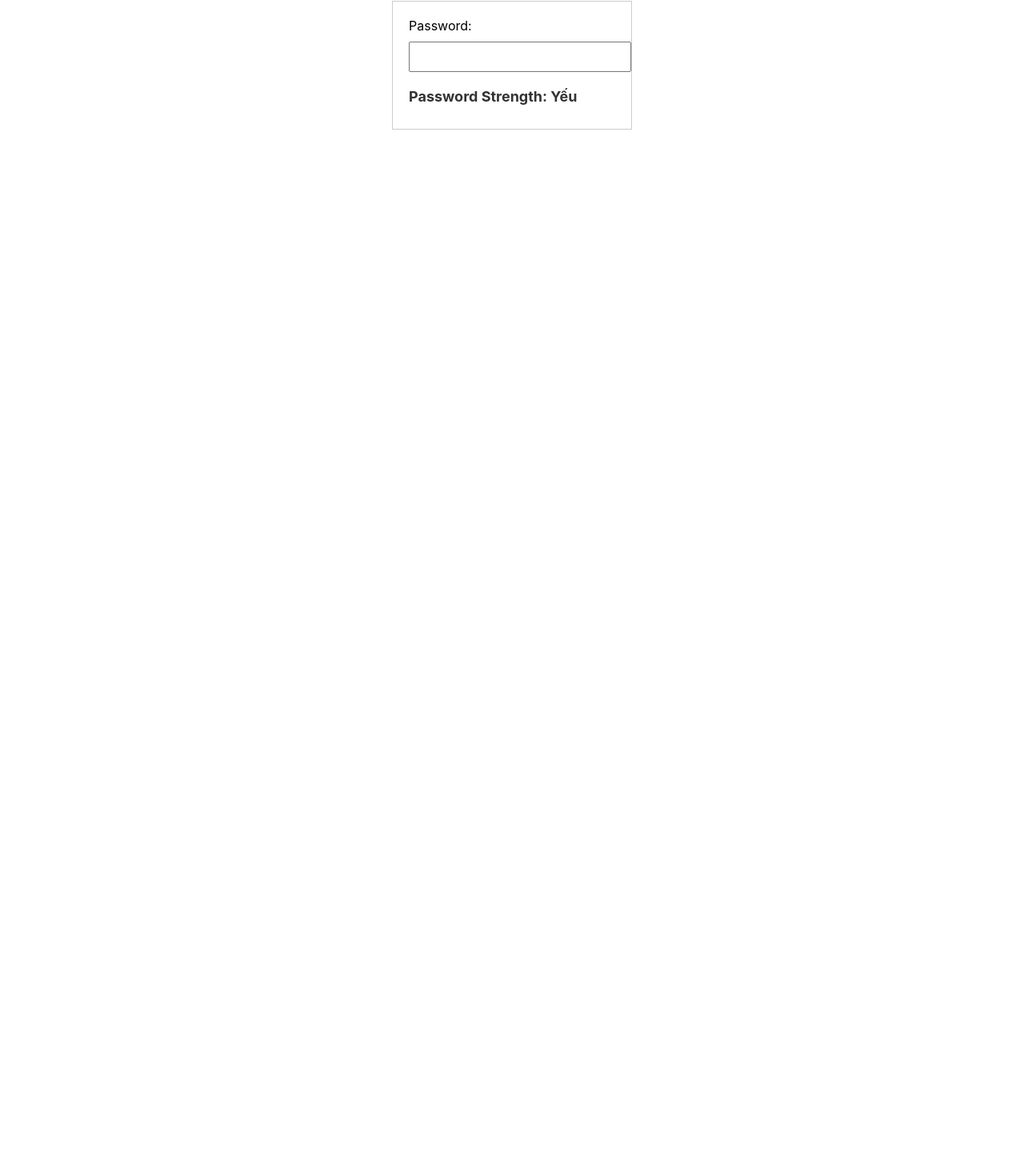
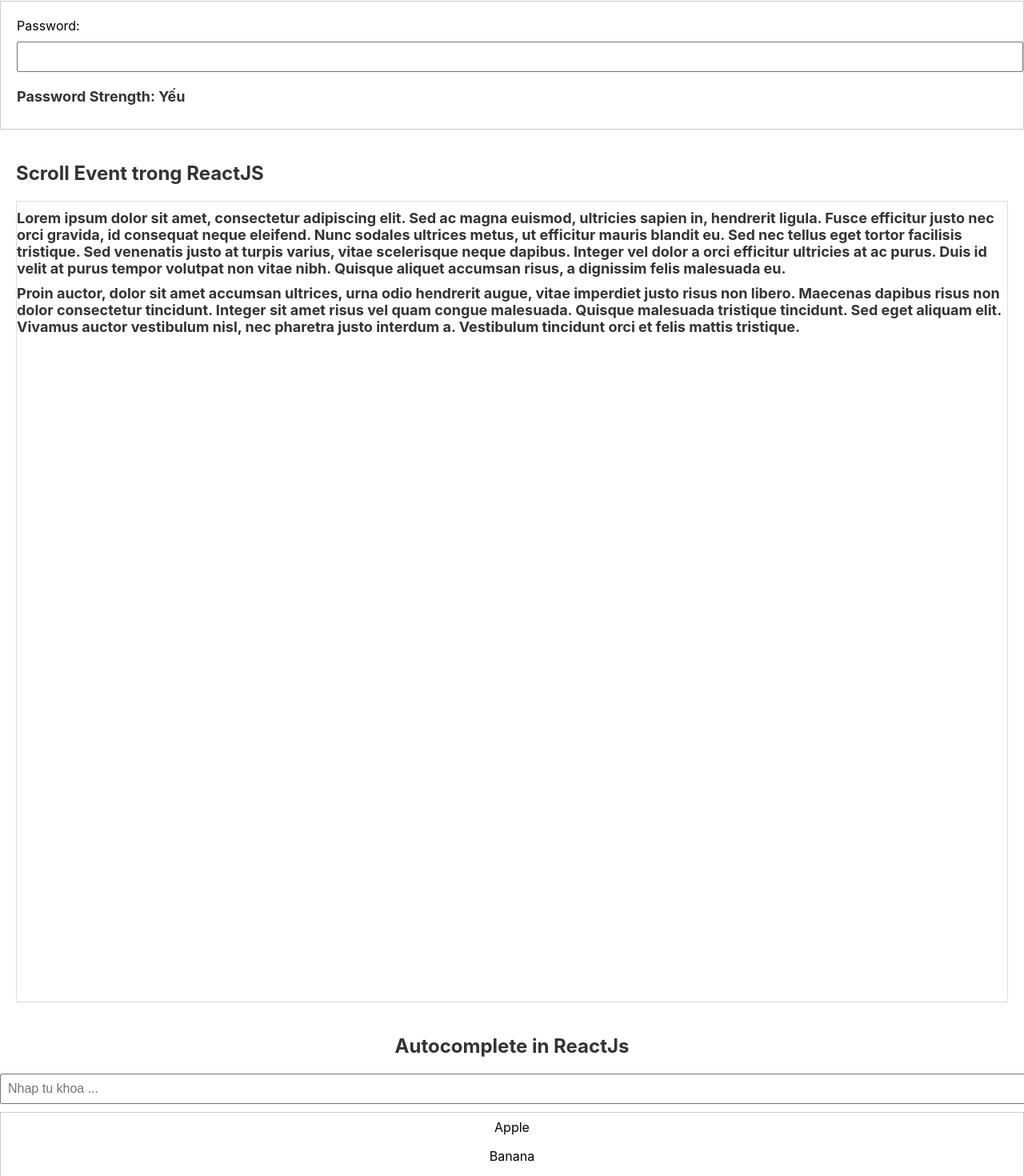
Before and after one commit to TienLe0305/React-Practice, a React (Create React App) app in the folder calculator/: page / in a window 1280 px wide. Shown: the part 593-2063 px from the top of the page at 80% size. Before the commit the page ends 800 px from the top, so only its background shows below. Built offline with nearby package versions, Linux system fonts and the light colour scheme.

Commit message:
ScrollEvent and AutoCompleted

```diff
--- a/calculator/src/App.js
+++ b/calculator/src/App.js
@@ -1,3 +1,4 @@
+import AutoComplete from "./components/AutoComplete/AutoComplete.js";
 import Avatar from "./components/Avatar/Avatar.js";
 import BlogPost from "./components/BlogPost/BlogPost.js";
 import BookList from "./components/BookList/BookList.js";
@@ -16,6 +17,7 @@ import PersonList from "./components/PersonList/PersonList.js";
 import ProductCard from "./components/ProductCard/ProductCard.js";
 import ProductList from "./components/ProductList/ProductList.js";
 import QuizGame from "./components/QuizGame/QuizGame.js";
+import ScrollEvent from "./components/ScrollEvent/ScrollEvent.js";
 import ShoppingCart from "./components/ShoppingCart/ShoppingCart.js";
 import TodoList from "./components/TodoList/TodoList.js";
 import ToggleButton from "./components/ToggleButton/ToggleButton.js";
@@ -110,6 +112,8 @@ function App() {
       <FormSubmission />
       <DragAndDrop />
       <PasswordStrength />
+      <ScrollEvent />
+      <AutoComplete />
     </div>
   );
 }
--- /dev/null
+++ b/calculator/src/components/AutoComplete/AutoComplete.css
@@ -0,0 +1,28 @@
+.autocomplete {
+  text-align: center;
+  margin-top: 20px;
+}
+
+input {
+  padding: 10px;
+  font-size: 16px;
+}
+
+.options-list {
+  list-style: none;
+  padding: 0;
+  margin: 0;
+  max-height: 150px;
+  overflow-y: auto;
+  border: 1px solid #ccc;
+}
+
+.options-list li {
+  padding: 8px;
+  cursor: pointer;
+  transition: background-color 0.3s;
+}
+
+.options-list li:hover {
+  background-color: #f2f2f2;
+}
--- /dev/null
+++ b/calculator/src/components/AutoComplete/AutoComplete.js
@@ -0,0 +1,48 @@
+import React from "react";
+import "./AutoComplete.css";
+import { useState } from "react";
+
+const AutoComplete = () => {
+  const [inputValue, setInputValue] = useState("");
+  const [options, setOptions] = useState([
+    "Apple",
+    "Banana",
+    "Cherry",
+    "Date",
+    "Grape",
+  ]);
+
+  const handleInputChange = (e) => {
+    const value = e.target.value;
+    setInputValue(value);
+  };
+
+  const handleOptionClick = (selectedOption) => {
+    setInputValue(selectedOption);
+  };
+
+  const filteredOptions = options.filter((option) =>
+    option.toLowerCase().includes(inputValue.toLowerCase())
+  );
+
+  return (
+    <div className="autocomplete">
+      <h2>Autocomplete in ReactJs</h2>
+      <input
+        type="text"
+        value={inputValue}
+        onChange={handleInputChange}
+        placeholder="Nhap tu khoa ..."
+      />
+      <ul className="options-list">
+        {filteredOptions.map((option, index) => (
+          <li key={index} onClick={() => handleOptionClick(option)}>
+            {option}
+          </li>
+        ))}
+      </ul>
+    </div>
+  );
+};
+
+export default AutoComplete;
--- /dev/null
+++ b/calculator/src/components/ScrollEvent/ScrollEvent.css
@@ -0,0 +1,8 @@
+.scroll-event {
+  padding: 20px;
+}
+
+.content {
+  height: 1000px; /* Để có nội dung cuộn */
+  border: 1px solid #ddd;
+}
--- /dev/null
+++ b/calculator/src/components/ScrollEvent/ScrollEvent.js
@@ -0,0 +1,48 @@
+import React from "react";
+import "./ScrollEvent.css";
+import { useEffect } from "react";
+
+const ScrollEvent = () => {
+  useEffect(() => {
+    const handleScroll = () => {
+      const scrollTop = window.scrollY;
+      console.log("Scroll position:", scrollTop);
+    };
+
+    window.addEventListener("scroll", handleScroll);
+
+    return () => {
+      window.removeEventListener("scroll", handleScroll);
+    };
+  }, []);
+
+  return (
+    <div className="scroll-event">
+      <h2>Scroll Event trong ReactJS</h2>
+      <div className="content">
+        <p>
+          Lorem ipsum dolor sit amet, consectetur adipiscing elit. Sed ac magna
+          euismod, ultricies sapien in, hendrerit ligula. Fusce efficitur justo
+          nec orci gravida, id consequat neque eleifend. Nunc sodales ultrices
+          metus, ut efficitur mauris blandit eu. Sed nec tellus eget tortor
+          facilisis tristique. Sed venenatis justo at turpis varius, vitae
+          scelerisque neque dapibus. Integer vel dolor a orci efficitur
+          ultricies at ac purus. Duis id velit at purus tempor volutpat non
+          vitae nibh. Quisque aliquet accumsan risus, a dignissim felis
+          malesuada eu.
+        </p>
+        <p>
+          Proin auctor, dolor sit amet accumsan ultrices, urna odio hendrerit
+          augue, vitae imperdiet justo risus non libero. Maecenas dapibus risus
+          non dolor consectetur tincidunt. Integer sit amet risus vel quam
+          congue malesuada. Quisque malesuada tristique tincidunt. Sed eget
+          aliquam elit. Vivamus auctor vestibulum nisl, nec pharetra justo
+          interdum a. Vestibulum tincidunt orci et felis mattis tristique.
+        </p>
+        {/* Thêm thêm nội dung ở đây */}
+      </div>
+    </div>
+  );
+};
+
+export default ScrollEvent;
```
